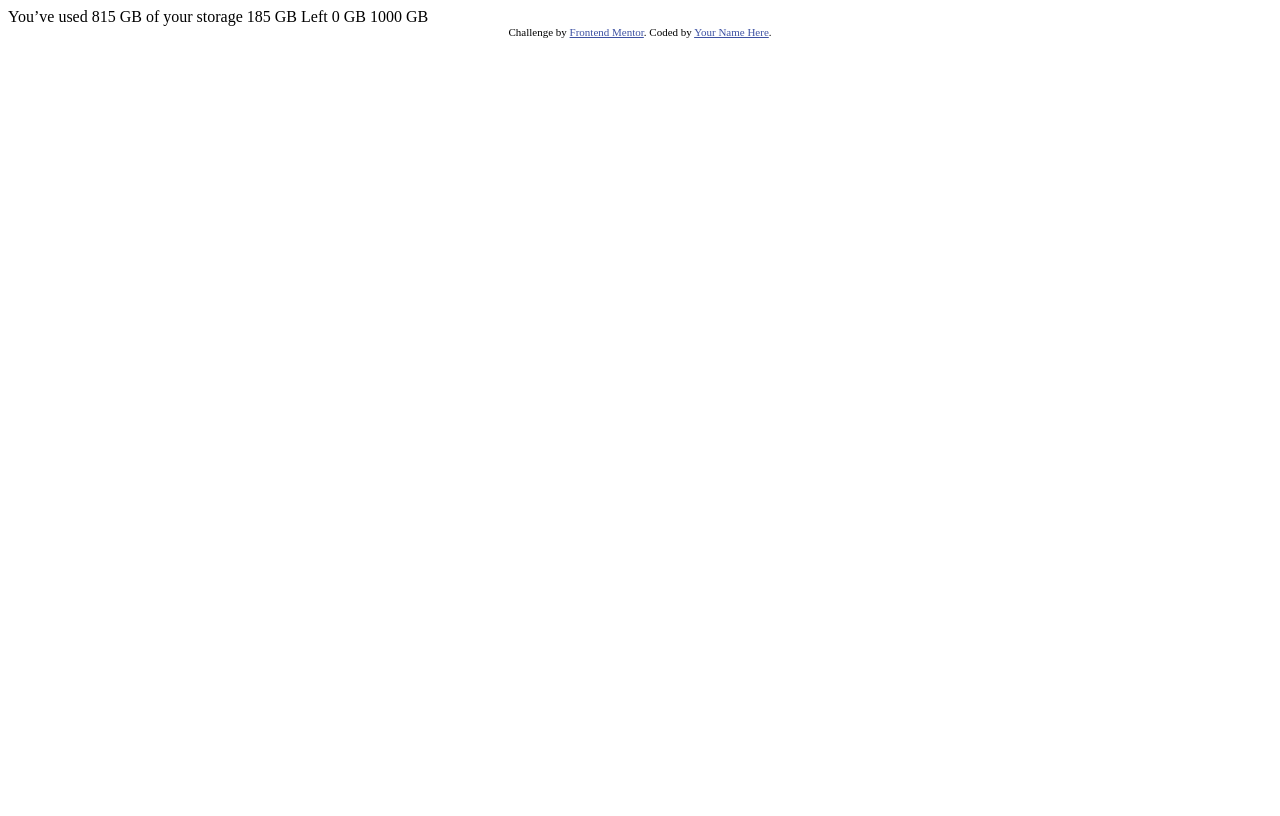
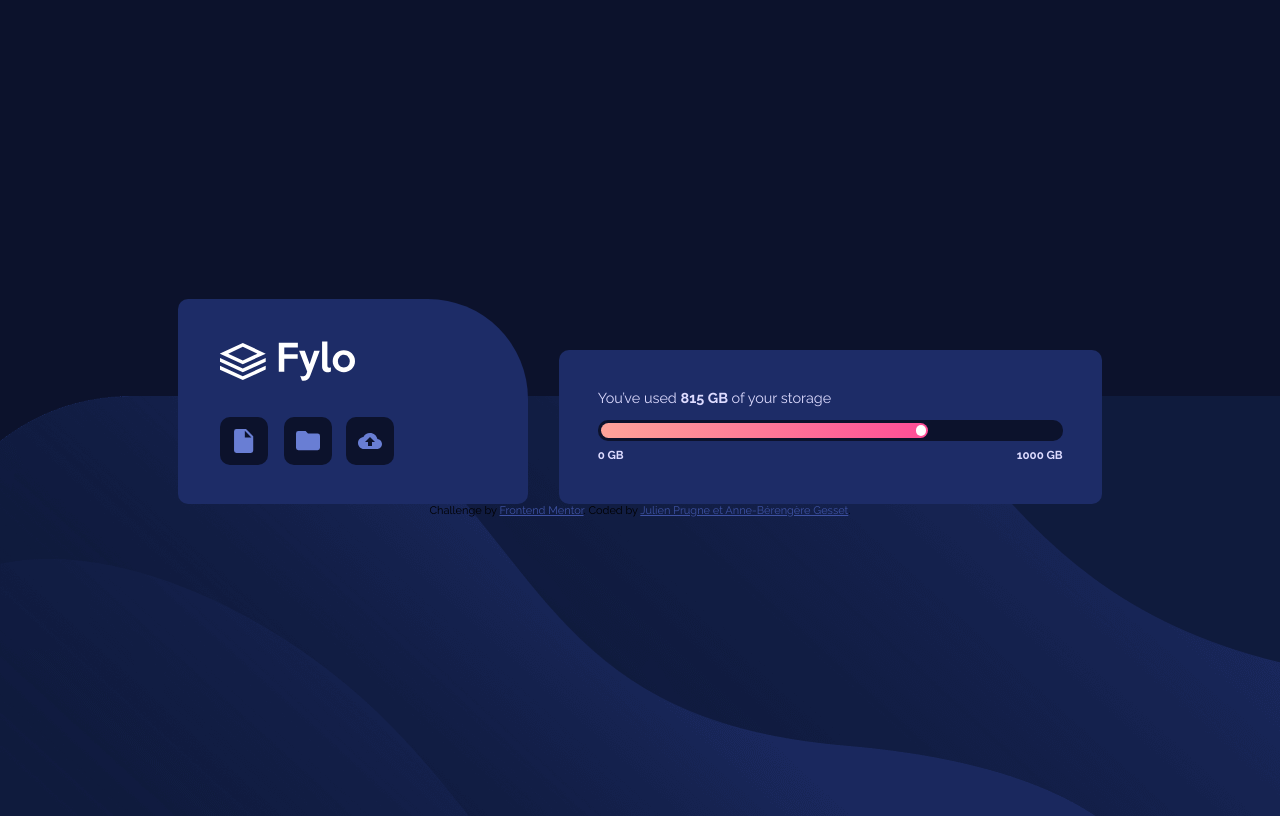
Before and after one commit to bassochette/fylo-data-storage-component, a plain HTML site: page index.html in a window 1280 px wide. Drawn offline with Linux system fonts and the light colour scheme.

Commit message:
Première implémentation du design

```diff
--- a/index.html
+++ b/index.html
@@ -1,6 +1,8 @@
 <!DOCTYPE html>
 <html lang="en">
 <head>
+  <link rel="stylesheet" href="style.css">
+  <link href="https://fonts.googleapis.com/css2?family=Raleway:ital,wght@0,400;0,700;1,400;1,700&display=swap" rel="stylesheet">
   <meta charset="UTF-8">
   <meta name="viewport" content="width=device-width, initial-scale=1.0"> <!-- displays site properly based on user's device -->
 
@@ -15,17 +17,47 @@
   </style>
 </head>
 <body>
-
-  You’ve used 815 GB of your storage
-
-  185 GB Left
-
-  0 GB
-  1000 GB
-
-  <div class="attribution">
+<div class="container">
+  <section class="card_action">
+    <img src="images/logo.svg" class="logo"/>
+    <div class="action_buttons">
+      <span class="icon_document">
+        <img src="images/icon-document.svg"/>
+      </span>
+      <span class="icon_folder">
+        <img src="images/icon-folder.svg"/>
+      </span>
+      <span class="icon_upload">
+        <img src="images/icon-upload.svg"/>
+      </span>
+    </div>
+  </section>
+  <section class="storage_stat">
+    <div class="storage_text_used">
+      You’ve used <span class="bold">815 GB</span> of your storage
+    </div>
+    <div class="storage_barre_empty">
+      <div class="storage_barre_full">
+        <div class="storage_barre_point">
+        </div>
+      </div>
+    </div>
+<!--    <div class="storage_text_left">-->
+<!--      <span class="bold">185</span> GB Left-->
+<!--    </div>-->
+    <div class="storage_text_barre">
+      <div>
+        0 GB
+      </div>
+      <div>
+        1000 GB
+      </div>
+    </div>
+  </section>
+</div>
+<div class="attribution">
     Challenge by <a href="https://www.frontendmentor.io?ref=challenge" target="_blank">Frontend Mentor</a>.
-    Coded by <a href="#">Your Name Here</a>.
-  </div>
+    Coded by <a href="#">Julien Prugne et Anne-Bérengère Gesset</a>.
+</div>
 </body>
 </html>
--- /dev/null
+++ b/style.css
@@ -0,0 +1,180 @@
+/*tout format*/
+body {
+    font-family: 'Raleway', sans-serif;
+    min-height: 100vh;
+    background-color: hsl(229, 57%, 11%);
+    display: flex;
+    flex-direction: column;
+    justify-content: center;
+    align-items: center;
+    background-repeat: no-repeat;
+}
+
+.card_action {
+    background-color: hsl(228, 56%, 26%);
+    border-radius: 10px 100px 10px 10px;
+}
+
+.logo{
+    margin: 2.6em 0em 0em 2.6em;
+}
+
+.action_buttons {
+    display: flex;
+    flex-direction: row;
+    margin-left: 2.6em;
+    margin-top: 2em;
+}
+
+.icon_document {
+    background-color: hsl(229, 57%, 11%);
+    border-radius: 10px;
+    height: 3em;
+    width: 3em;
+    display: flex;
+    justify-content: center;
+    align-items: center;
+    margin-right: 1em;
+}
+
+.icon_folder {
+    background-color: hsl(229, 57%, 11%);
+    border-radius: 10px;
+    height: 3em;
+    width: 3em;
+    display: flex;
+    justify-content: center;
+    align-items: center;
+    margin-right: 0.9em;
+}
+
+.icon_upload {
+    background-color: hsl(229, 57%, 11%);
+    border-radius: 10px;
+    height: 3em;
+    width: 3em;
+    display: flex;
+    justify-content: center;
+    align-items: center;
+    margin-right: 0.9em;
+}
+
+.storage_stat {
+    background-color: hsl(228, 56%, 26%);
+    border-radius: 10px;
+    font-size: 0.9em;
+}
+
+.storage_barre_empty {
+    height: 1.4em;
+    width: 100%;
+    background-color: hsl(229, 57%, 11%);
+    border-radius: 10px;
+    margin: 1em 0em 0.5em 0em;
+    display: flex;
+    align-items: center;
+}
+
+.storage_barre_full {
+    height: 1em;
+    border-radius: 10px;
+    width: 70%;
+    background: linear-gradient(to right, hsl(6, 100%, 80%), hsl(335, 100%, 65%));
+    margin-left: 0.2em;
+    padding-right: 0.15em;
+    display: flex;
+    align-items: center;
+    justify-content: flex-end;
+
+}
+
+.storage_barre_point {
+    height: 0.7em;
+    width: 0.7em;
+    background-color: white;
+    border-radius: 10px;
+}
+
+.bold {
+    font-weight: 700;
+}
+
+.storage_text_barre {
+    color: hsl(243, 100%, 93%);
+    font-weight: 700;
+    font-size: 0.8em;
+    display: flex;
+    flex-direction: row;
+    justify-content: space-between;
+}
+
+.storage_text_used {
+    color: hsl(243, 100%, 93%);
+}
+
+
+
+/*ordinateur*/
+@media only screen and (min-width: 941px) {
+
+    body {
+        background-image: url("images/bg-desktop.png");
+        background-position: bottom;
+    }
+
+    .container {
+        display: flex;
+        justify-content: center;
+        align-items: flex-end;
+    }
+
+    .card_action {
+        min-width: 350px;
+        max-width: 350px;
+        max-height: 205px;
+        min-height: 205px;
+        margin-right: 1.9em;
+    }
+
+    .storage_stat {
+        max-width: 465px;
+        min-width: 465px;
+        min-height: 115px;
+        max-height: 115px;
+        padding: 2.7em 2.7em 0em 2.7em;
+    }
+
+}
+
+/*telephone*/
+@media only screen and (max-width: 940px) {
+
+    body {
+        background-image: url("images/bg-mobile.png");
+        background-position: bottom;
+    }
+
+    .card_action {
+        min-width: 325px;
+        max-width: 325px;
+        max-height: 205px;
+        min-height: 205px;
+        margin-bottom: 1em;
+    }
+
+    .storage_stat {
+        min-height: 95px;
+        max-height: 95px;
+        display: flex;
+        flex-direction: column;
+        /*align-items: center;*/
+        padding: 2.2em;
+    }
+
+    .storage_text_used {
+        color: hsl(243, 100%, 93%);
+        text-align: center;
+    }
+
+
+}
```
